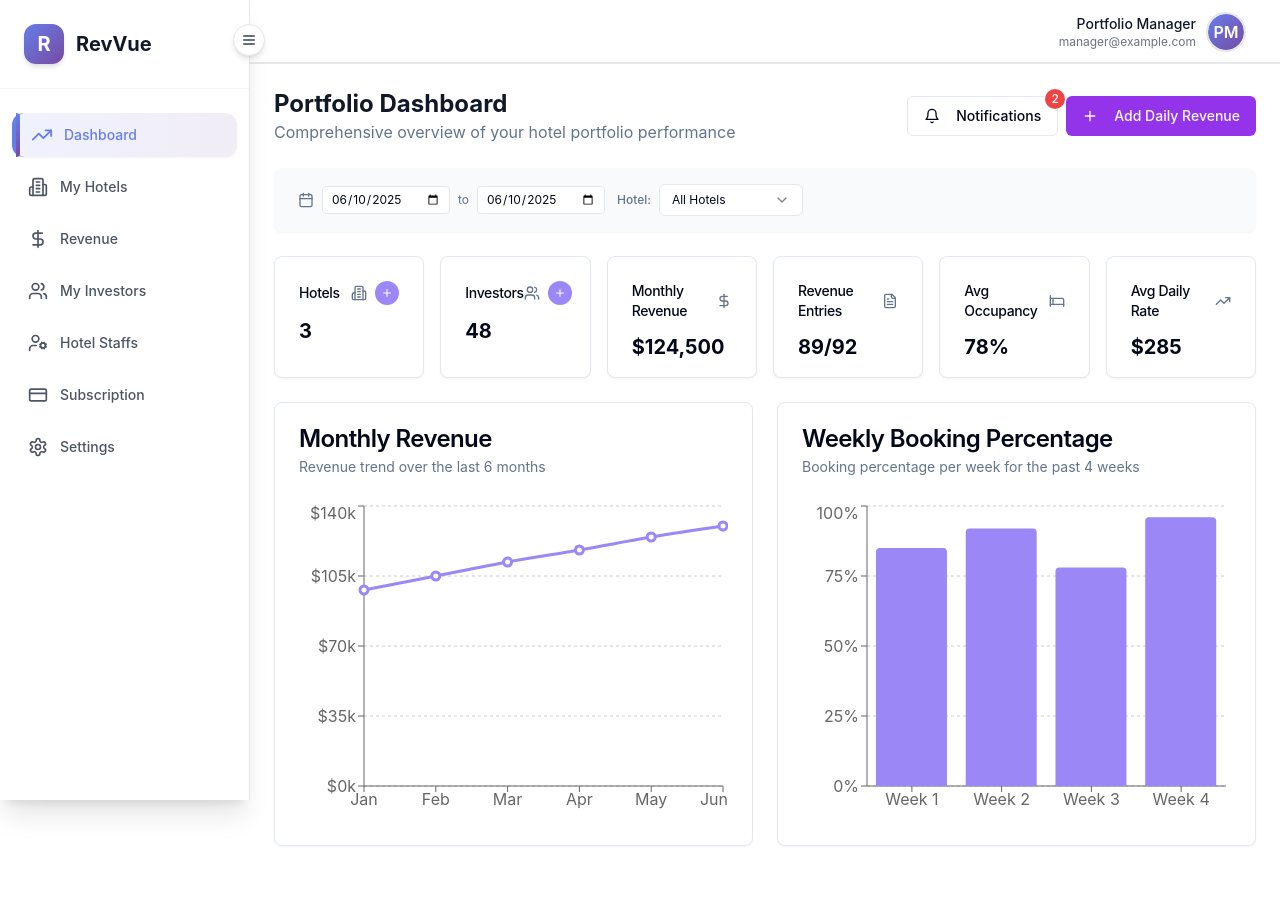
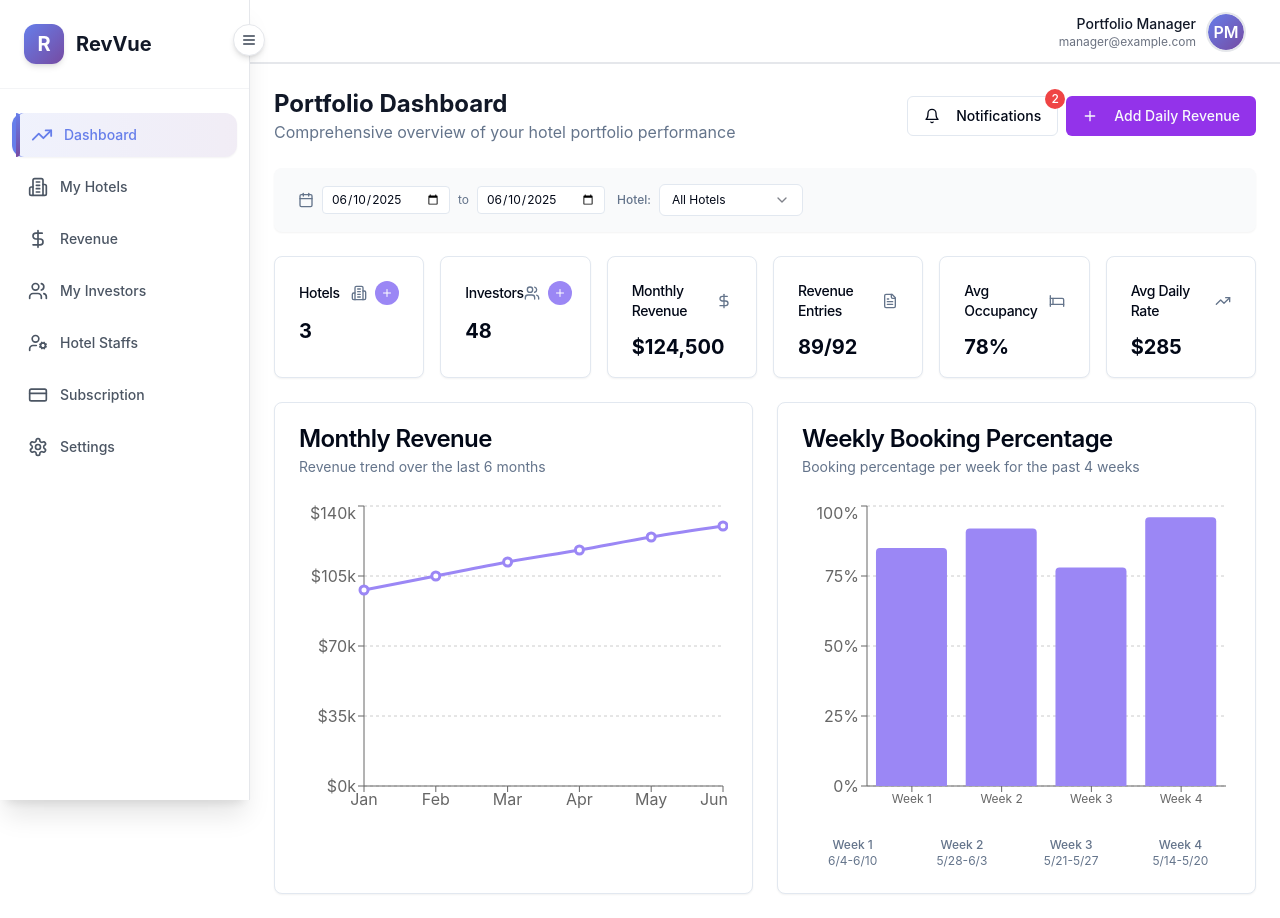
Before and after one commit to argosinfotech/revvue-insight-hub, a React (Vite) app: page /portfolio-dashboard in a window 1280 px wide. Before the commit the page ends 870 px from the top, so only its background shows below. Built offline with nearby package versions, Linux system fonts and the light colour scheme.

Commit message:
Add date range to weekly bookings chart
Include the date range at the bottom of each week in the weekly bookings chart.

```diff
--- a/src/components/dashboard/DashboardCharts.tsx
+++ b/src/components/dashboard/DashboardCharts.tsx
@@ -17,12 +17,43 @@ const DashboardCharts = ({ selectedHotel }: DashboardChartsProps) => {
     { month: "Jun", revenue: selectedHotel === "all" ? 130000 : 50000 }
   ];
 
-  // Mock data for bookings percentage per week - reduced to 4 weeks
+  // Get current date and calculate past 4 weeks
+  const today = new Date();
+  const getWeekRange = (weeksAgo: number) => {
+    const endDate = new Date(today);
+    endDate.setDate(today.getDate() - (weeksAgo * 7));
+    const startDate = new Date(endDate);
+    startDate.setDate(endDate.getDate() - 6);
+
+    const formatDate = (date: Date) => {
+      return `${date.getMonth() + 1}/${date.getDate()}`;
+    };
+
+    return `${formatDate(startDate)}-${formatDate(endDate)}`;
+  };
+
+  // Mock data for bookings percentage per week with actual date ranges
   const weeklyBookingsData = [
-    { week: "Week 1", percentage: selectedHotel === "all" ? 85 : 88 },
-    { week: "Week 2", percentage: selectedHotel === "all" ? 92 : 95 },
-    { week: "Week 3", percentage: selectedHotel === "all" ? 78 : 82 },
-    { week: "Week 4", percentage: selectedHotel === "all" ? 96 : 98 }
+    {
+      week: "Week 1",
+      dateRange: getWeekRange(0),
+      percentage: selectedHotel === "all" ? 85 : 88
+    },
+    {
+      week: "Week 2",
+      dateRange: getWeekRange(1),
+      percentage: selectedHotel === "all" ? 92 : 95
+    },
+    {
+      week: "Week 3",
+      dateRange: getWeekRange(2),
+      percentage: selectedHotel === "all" ? 78 : 82
+    },
+    {
+      week: "Week 4",
+      dateRange: getWeekRange(3),
+      percentage: selectedHotel === "all" ? 96 : 98
+    }
   ];
 
   return (
@@ -74,17 +105,38 @@ const DashboardCharts = ({ selectedHotel }: DashboardChartsProps) => {
             <ResponsiveContainer width="100%" height="100%">
               <BarChart data={weeklyBookingsData}>
                 <CartesianGrid strokeDasharray="3 3" vertical={false} />
-                <XAxis dataKey="week" />
+                <XAxis
+                  dataKey="week"
+                  tick={{ fontSize: 12 }}
+                />
                 <YAxis
                   tickFormatter={(value) => `${value}%`}
                   domain={[0, 100]}
                 />
                 <Tooltip
-                  formatter={(value) => [`${value}%`, 'Booking Percentage']}
+                  formatter={(value, name, props) => [
+                    `${value}%`,
+                    'Booking Percentage'
+                  ]}
+                  labelFormatter={(label, payload) => {
+                    if (payload && payload[0]) {
+                      return `${payload[0].payload.week} (${payload[0].payload.dateRange})`;
+                    }
+                    return label;
+                  }}
                 />
                 <Bar dataKey="percentage" fill="#9b87f5" radius={[4, 4, 0, 0]} />
               </BarChart>
             </ResponsiveContainer>
+          </div>
+          {/* Date ranges at bottom */}
+          <div className="mt-4 grid grid-cols-4 gap-2 text-xs text-muted-foreground text-center">
+            {weeklyBookingsData.map((item, index) => (
+              <div key={index}>
+                <div className="font-medium">{item.week}</div>
+                <div>{item.dateRange}</div>
+              </div>
+            ))}
           </div>
         </CardContent>
       </Card>
```
